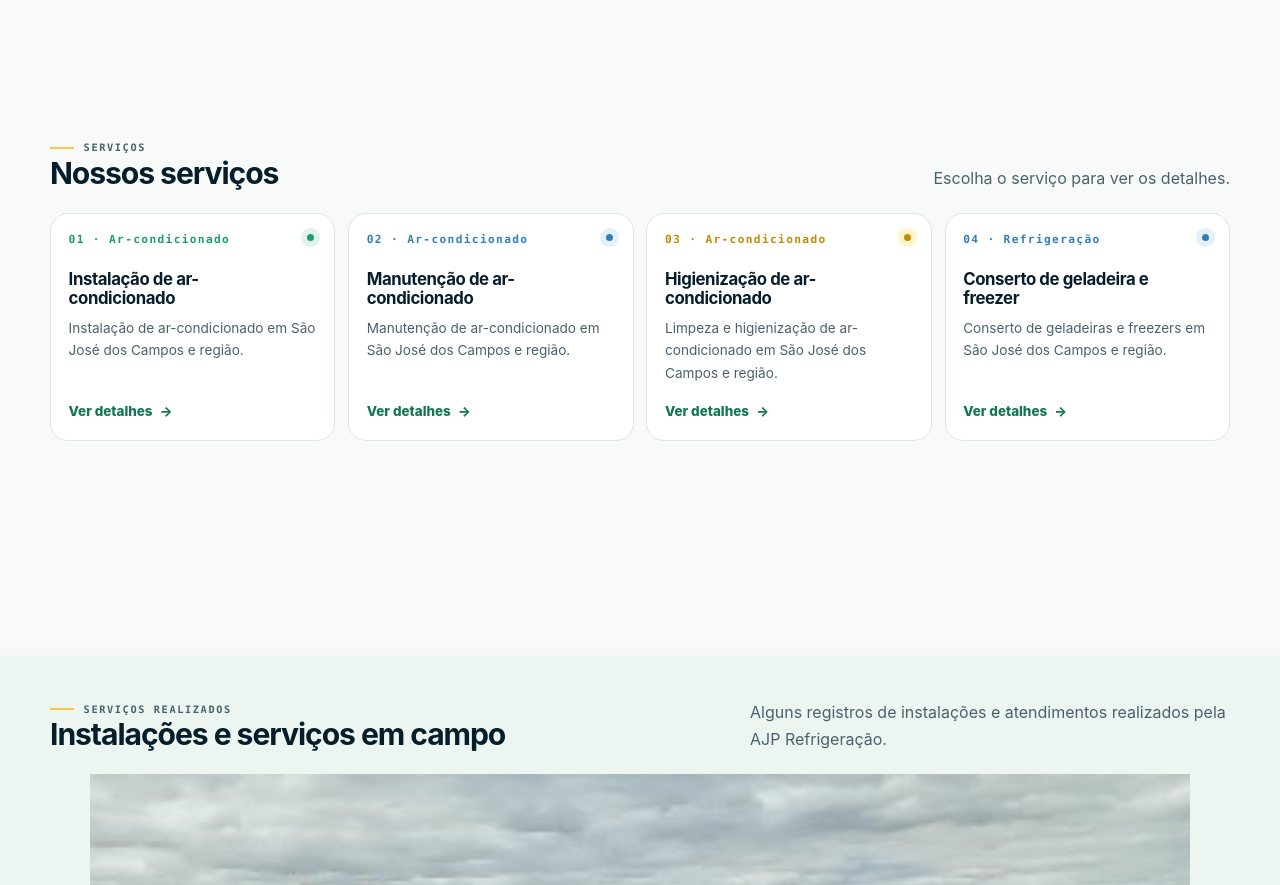
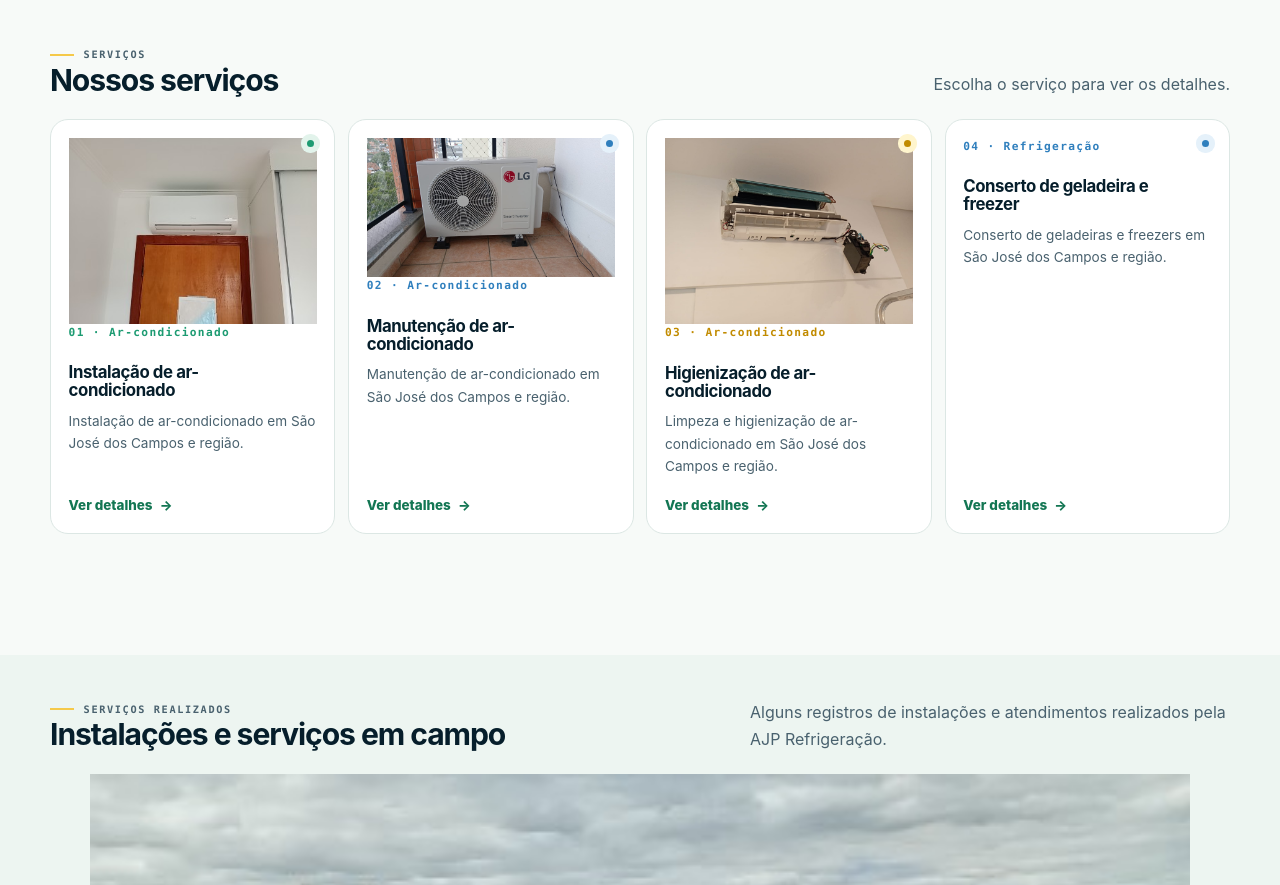
Before and after one commit to rafael-rsadigital/ajprefrigeracao, an Astro site: page / in a window 1280 px wide. Shown: the part 1660-2545 px from the top of the page. Built offline with nearby package versions, Linux system fonts and the light colour scheme; Astro itself is replaced by a stand-in of ours.

Commit message:
Add relevant photos to service cards

```diff
--- a/src/components/ServiceCard.astro
+++ b/src/components/ServiceCard.astro
@@ -2,8 +2,15 @@
 import type { Service } from '../data/site';
 interface Props { service: Service; index: number }
 const { service, index } = Astro.props;
+const cardImages: Record<string, { src: string; alt: string }> = {
+  'instalacao-de-ar-condicionado': { src: '/images/instalacao-de-ar-condicionado-split.jpg', alt: 'Instalação de ar-condicionado split' },
+  'manutencao-de-ar-condicionado': { src: '/images/ar-condicionado-lg.jpg', alt: 'Aparelho de ar-condicionado para manutenção' },
+  'higienizacao-de-ar-condicionado': { src: '/images/higienizacao-de-ar-condicionado.jpg', alt: 'Higienização de ar-condicionado' },
+};
+const cardImage = cardImages[service.slug];
 ---
 <article class={`service-card service-card--${service.accent}`}>
+  {cardImage && <img class="service-card__image" src={cardImage.src} alt={cardImage.alt} loading="lazy" width="800" height="520" />}
   <span class="service-card__number">0{index + 1} · {service.eyebrow}</span>
   <h3>{service.title}</h3>
   <p>{service.summary}</p>
```
